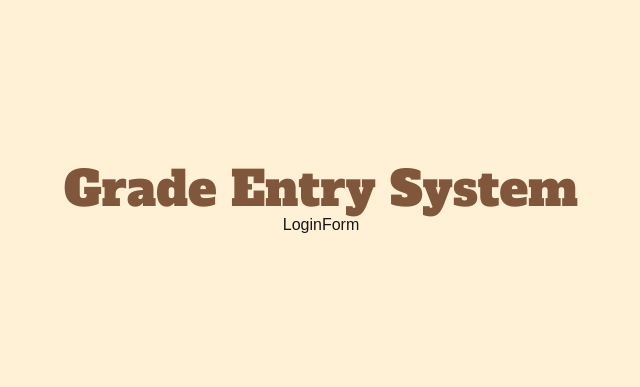
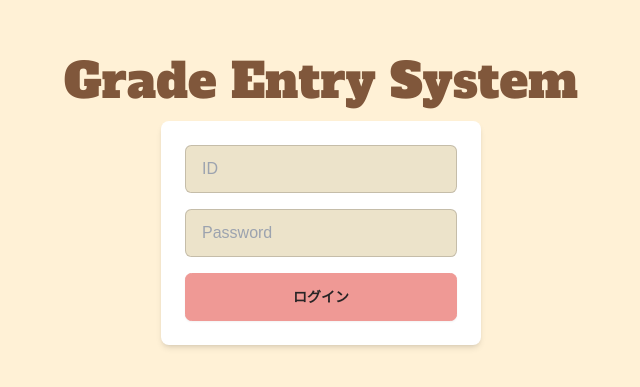
Before and after one commit to yuki-arikawa/GradeEntrySystem, a Next.js app in the folder grade-entry-system/frontend/: page /login in a window 1280 px wide. Shown: the part 199-586 px from the top of the page, without its empty margins (319-959 px from the left). Built offline with nearby package versions, Linux system fonts and the light colour scheme.

Commit message:
ログインページのレイアウト完成

```diff
--- a/grade-entry-system/frontend/app/login/components/Button.tsx
+++ b/grade-entry-system/frontend/app/login/components/Button.tsx
@@ -0,0 +1,18 @@
+"use client";
+
+type ButtonProps = {
+  label: string;
+  onClick: () => void;
+}
+
+export default function Button ({ label, onClick }: ButtonProps) {
+  return(
+    <button
+      type="button"
+      onClick={onClick}
+      className="btn btn-primary w-full"
+    >
+      {label}
+    </button>
+  );
+}
--- a/grade-entry-system/frontend/app/login/components/InputField.tsx
+++ b/grade-entry-system/frontend/app/login/components/InputField.tsx
@@ -0,0 +1,16 @@
+type InputFieldProps = {
+  type: string;
+  placeholder: string;
+};
+
+export default function InputField({ type, placeholder}: InputFieldProps) {
+  return(
+    <div className="mb-4">
+      <input
+        type={type}
+        placeholder={placeholder}
+        className="input input-bordered w-full"
+      />
+    </div>
+  );
+}
--- a/grade-entry-system/frontend/app/login/components/LoginForm.tsx
+++ b/grade-entry-system/frontend/app/login/components/LoginForm.tsx
@@ -1,5 +1,16 @@
+"use client";
+
+import Button from "./Button";
+import InputField from "./InputField";
+
 export default function LoginForm(){
   return (
-    <div>LoginForm</div>
+    <div className="bg-white p-6 rounded-lg shadow-md w-80">
+      <form>
+        <InputField type="text" placeholder="ID" />
+        <InputField type="password" placeholder="Password" />
+        <Button label="ログイン" onClick={() => console.log("click")}/>
+      </form>
+    </div>
   );
 }
--- a/grade-entry-system/frontend/app/login/page.tsx
+++ b/grade-entry-system/frontend/app/login/page.tsx
@@ -3,7 +3,7 @@ import LoginForm from './components/LoginForm';
 export default function LoginPage() {
   return(
     <div className='flex flex-col items-center justify-center min-h-screen'>
-      <h1 className='font-AlfaSlabOne text-5xl text-sub'>Grade Entry System</h1>
+      <h1 className='font-AlfaSlabOne text-5xl text-sub mb-4'>Grade Entry System</h1>
       <LoginForm />
     </div>
   );
--- a/grade-entry-system/frontend/tailwind.config.ts
+++ b/grade-entry-system/frontend/tailwind.config.ts
@@ -18,5 +18,10 @@ export default {
       },
     },
   },
+  daisyui: {
+    themes: [
+      "retro"
+    ]
+  },
   plugins: [daisyui],
 } satisfies Config;
```
